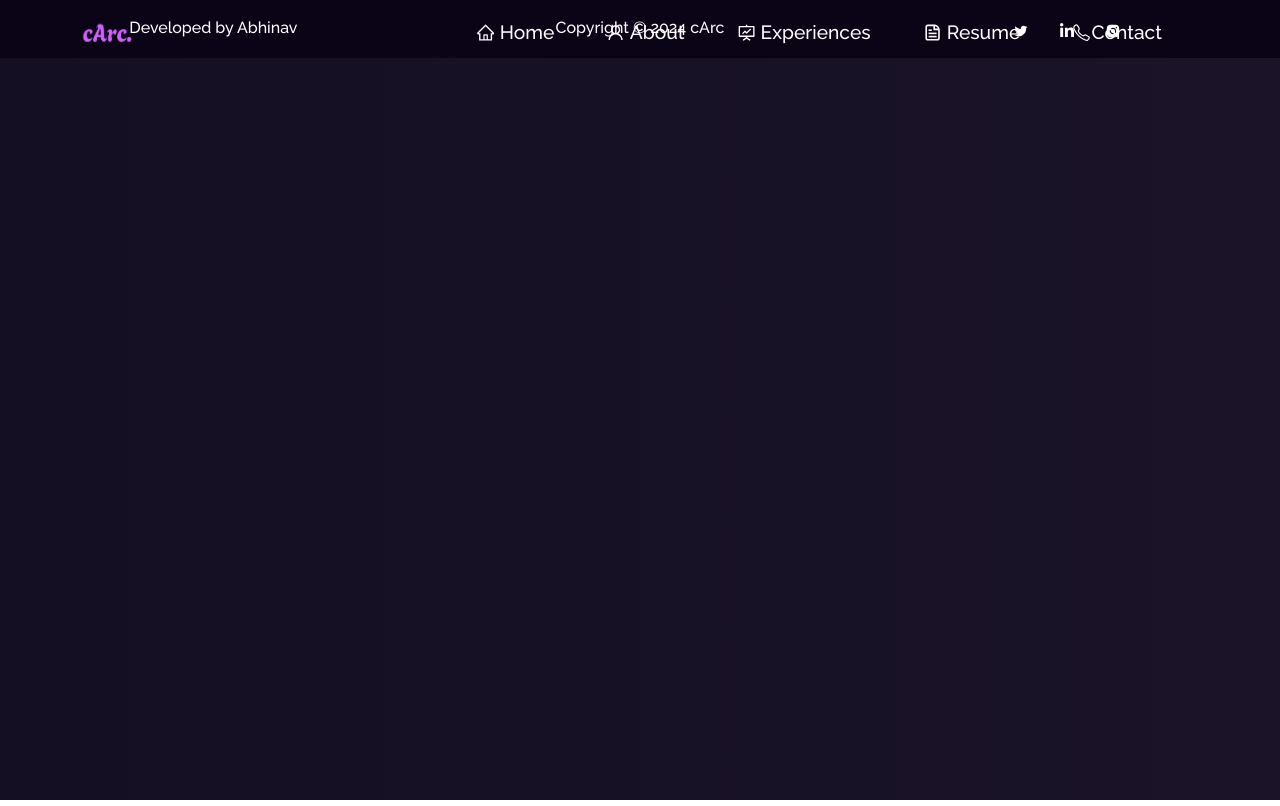
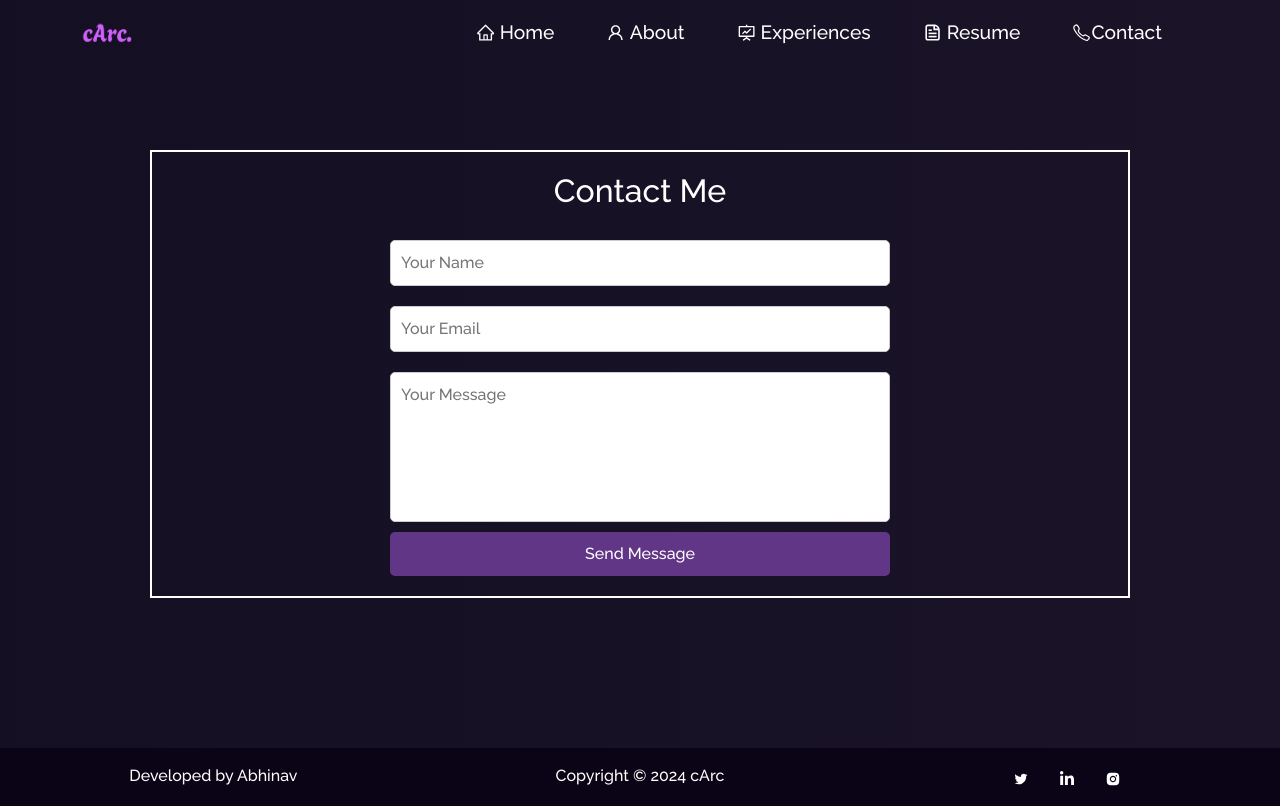
Before and after one commit to mrabhi198/react-portfolio-main, a React (Create React App) app: page /contact in a window 1280 px wide. Built offline with nearby package versions, Linux system fonts and the light colour scheme.

Commit message:
fixed contact

```diff
--- a/src/App.js
+++ b/src/App.js
@@ -40,7 +40,8 @@ function App() {
           <Route path="/project" element={<Exp />} />
           <Route path="/about" element={<About />} />
           <Route path="/resume" element={<Resume />} />
-          <Route path="/contact" component={Contact} />
+          <Route path="/contact" element={<Contact />} />
+          {/* <Route path="/contact" component={Contact} /> */}
           <Route path="*" element={<Navigate to="/"/>} />
         </Routes>
         <Footer />
--- a/src/components/Contact/Contact.css
+++ b/src/components/Contact/Contact.css
@@ -1,69 +1,56 @@
-.contact-section {
-    padding: 60px 20px;
-    background: linear-gradient(135deg, #1e1e2f, #25253c);
-    color: #fff;
-    text-align: center;
-    border-radius: 15px;
-    margin: 20px;
+.contact-container {
+    display: flex;
+    flex-direction: column;
+    align-items: center;
+    margin: 150px ;
+    justify-content: center;
   }
 
-  .contact-title {
+  .contact-container h2 {
+    color: #333;
     font-size: 2rem;
-    margin-bottom: 10px;
-    font-weight: bold;
-  }
-
-  .contact-subtitle {
-    font-size: 1rem;
-    margin-bottom: 30px;
-    color: #ccc;
+    margin-bottom: 20px;
   }
 
   .contact-form {
-    max-width: 600px;
-    margin: 0 auto;
+    display: flex;
+    flex-direction: column;
+    width: 100%;
+    max-width: 500px;
   }
 
-  .form-group {
-    margin-bottom: 20px;
-    text-align: left;
-  }
-
-  .form-group label {
-    display: block;
-    font-weight: bold;
-    margin-bottom: 5px;
-    color: #bbb;
-  }
-
-  .form-group input,
-  .form-group textarea {
+  .contact-form input,
+  .contact-form textarea {
     width: 100%;
     padding: 10px;
-    border: 1px solid #444;
+    margin: 10px 0;
+    border: 1px solid #ccc;
     border-radius: 5px;
-    background: #2e2e44;
-    color: #fff;
     font-size: 1rem;
   }
 
-  .form-group input::placeholder,
-  .form-group textarea::placeholder {
-    color: #666;
+  .contact-form textarea {
+    resize: none;
+    height: 150px;
   }
 
-  .contact-submit-btn {
-    display: inline-block;
-    padding: 10px 30px;
+  .contact-form button {
+    background-color: #623686;
+    color: #fff;
     border: none;
+    padding: 10px;
+    font-size: 1rem;
     border-radius: 5px;
-    background-color: #ff5c5c;
-    color: #fff;
-    font-size: 1rem;
     cursor: pointer;
-    transition: background 0.3s ease;
+    transition: background-color 0.3s;
   }
 
-  .contact-submit-btn:hover {
-    background-color: #ff3c3c;
+  .contact-form button:hover {
+    background-color: #5f1daa;
   }
+
+  .status-message {
+    margin-top: 15px;
+    font-size: 1rem;
+    color: #4caf50;
+  }
--- a/src/components/Contact/Contact.js
+++ b/src/components/Contact/Contact.js
@@ -1,27 +1,52 @@
-import React from 'react';
-import './Contact.css';
+import React, { useState } from "react";
+import "./Contact.css";
 
 const Contact = () => {
+  const [formData, setFormData] = useState({ name: "", email: "", message: "" });
+  const [status, setStatus] = useState("");
+
+  const handleChange = (e) => {
+    const { name, value } = e.target;
+    setFormData({ ...formData, [name]: value });
+  };
+
+  const handleSubmit = (e) => {
+    e.preventDefault();
+    console.log("Form submitted", formData);
+    setStatus("Message sent successfully!");
+  };
+
   return (
-    <section id="contact" className="contact-section">
-      <h2 className="contact-title">Contact Me</h2>
-      <p className="contact-subtitle">I would love to hear from you. Drop me a message below!</p>
-      <form className="contact-form">
-        <div className="form-group">
-          <label htmlFor="name">Name</label>
-          <input type="text" id="name" name="name" placeholder="Your Name" required />
-        </div>
-        <div className="form-group">
-          <label htmlFor="email">Email</label>
-          <input type="email" id="email" name="email" placeholder="Your Email" required />
-        </div>
-        <div className="form-group">
-          <label htmlFor="message">Message</label>
-          <textarea id="message" name="message" rows="5" placeholder="Your Message" required></textarea>
-        </div>
-        <button type="submit" className="contact-submit-btn">Send Message</button>
+    <div className="contact-container" style={{ border: "2px solid white", padding: "20px" }}>
+      <h2 style={{ color: "white" }}>Contact Me</h2>
+      <form className="contact-form" onSubmit={handleSubmit}>
+        <input
+          type="text"
+          name="name"
+          placeholder="Your Name"
+          value={formData.name}
+          onChange={handleChange}
+          required
+        />
+        <input
+          type="email"
+          name="email"
+          placeholder="Your Email"
+          value={formData.email}
+          onChange={handleChange}
+          required
+        />
+        <textarea
+          name="message"
+          placeholder="Your Message"
+          value={formData.message}
+          onChange={handleChange}
+          required
+        ></textarea>
+        <button type="submit">Send Message</button>
+        {status && <p className="status-message">{status}</p>}
       </form>
-    </section>
+    </div>
   );
 };
 
--- a/src/components/Resume/ResumeNew.js
+++ b/src/components/Resume/ResumeNew.js
@@ -5,6 +5,7 @@ import Particle from "../Particle";
 import pdf from "../../Assets/Ankita_Sinha.pdf"
 import { AiOutlineDownload } from "react-icons/ai";
 import { Document, Page, pdfjs } from "react-pdf";
+
 import "react-pdf/dist/esm/Page/AnnotationLayer.css";
 pdfjs.GlobalWorkerOptions.workerSrc = `//cdnjs.cloudflare.com/ajax/libs/pdf.js/${pdfjs.version}/pdf.worker.min.js`;
 
```
